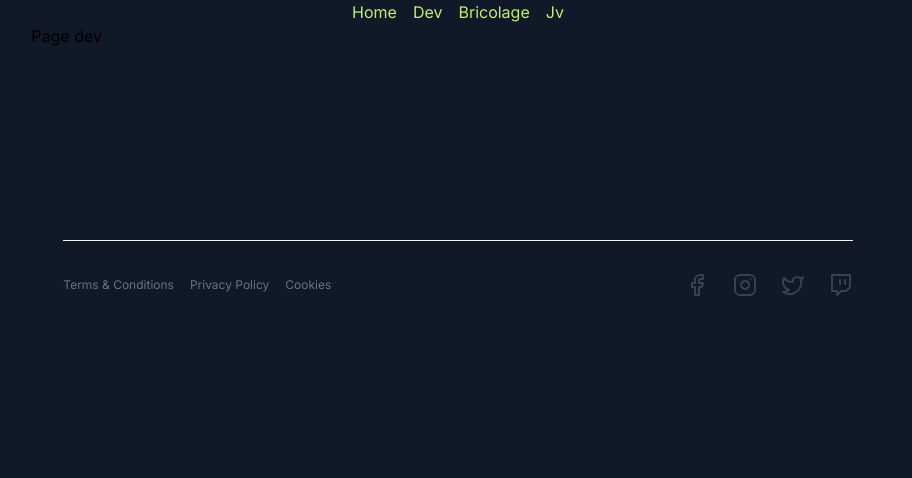
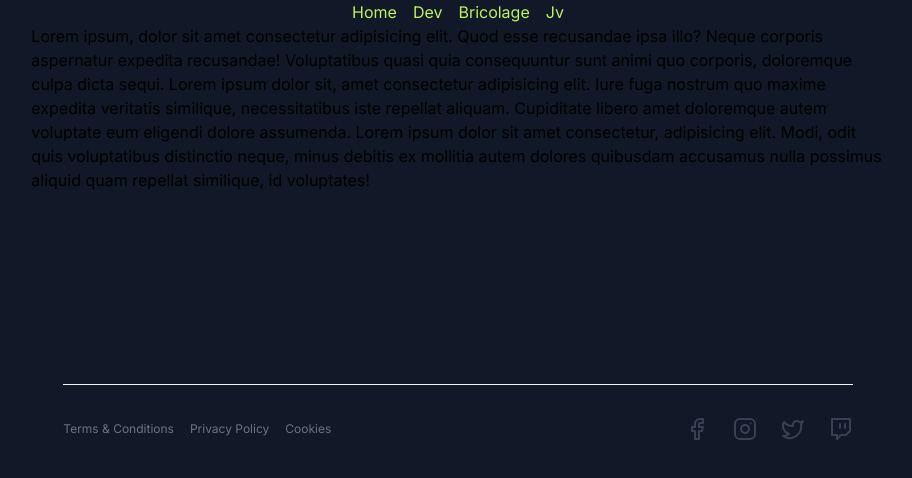
Before and after one commit to alexdev006/next13-blog-strapi, a Next.js app: page /dev in a window 1280 px wide. Shown: the top 478 px of the page, without its empty margins (182-1094 px from the left). Built offline with nearby package versions, Linux system fonts and the light colour scheme.

Commit message:
feat: add first strapi call api & init config

```diff
--- a/src/app/dev/page.jsx
+++ b/src/app/dev/page.jsx
@@ -1,5 +1,19 @@
 const Dev = () => {
-  return <div className="">Page dev</div>;
+  return (
+    <div className="">
+      Lorem ipsum, dolor sit amet consectetur adipisicing elit. Quod esse
+      recusandae ipsa illo? Neque corporis aspernatur expedita recusandae!
+      Voluptatibus quasi quia consequuntur sunt animi quo corporis, doloremque
+      culpa dicta sequi. Lorem ipsum dolor sit, amet consectetur adipisicing
+      elit. Iure fuga nostrum quo maxime expedita veritatis similique,
+      necessitatibus iste repellat aliquam. Cupiditate libero amet doloremque
+      autem voluptate eum eligendi dolore assumenda. Lorem ipsum dolor sit amet
+      consectetur, adipisicing elit. Modi, odit quis voluptatibus distinctio
+      neque, minus debitis ex mollitia autem dolores quibusdam accusamus nulla
+      possimus aliquid quam repellat similique, id voluptates!
+      <p></p>
+    </div>
+  );
 };
 
 export default Dev;
--- a/src/app/page.js
+++ b/src/app/page.js
@@ -1,6 +1,30 @@
 import Card from "@/components/card/card";
+import config from "@/config";
 
-export default function Home() {
+const fetchBlogs = async (params) => {
+  //need try catch ici
+  const reqOptions = {
+    headers: {
+      Authorization: `Bearer ${process.env.API_KEY}`,
+    },
+  };
+  const request = await fetch(
+    `${config.api}/api/blogs?populate=*&${params}`,
+    reqOptions
+  );
+  const response = await request.json();
+
+  return response;
+};
+const Home = async () => {
+  // const featuredBlogs = await fetchBlogs(`&filters[isFeatured][$eq]=true`);
+  // const blogs = await fetchBlogs(`&filters[isFeatured][$eq]=false`);
+  const [featuredBlogs, blogs] = await Promise.all([
+    await fetchBlogs(`filters[isFeatured][$eq]=true`),
+    await fetchBlogs(`filters[isFeatured][$eq]=false`),
+  ]);
+  //console.log("🚀 ~ file: page.js:18 ~ Home ~ blogs:", blogs.data);
+
   return (
     <>
       <section className="text-white bg-gray-900">
@@ -17,13 +41,20 @@ export default function Home() {
           </div>
         </div>
       </section>
+
       <div className="grid content-center grid-cols-1 justify-items-center xl:grid-cols-2 2xl:grid-cols-3">
-        <Card />
-        <Card />
-        <Card />
-        <Card />
-        <Card />
+        {featuredBlogs.data.map((featuredBlog) => (
+          <Card
+            key={featuredBlog.id}
+            category={featuredBlog.attributes.Category}
+            title={featuredBlog.attributes.Title}
+            summary={featuredBlog.attributes.Summary}
+            href={`${featuredBlog.attributes.slug}`}
+          />
+        ))}
       </div>
     </>
   );
-}
+};
+
+export default Home;
--- a/src/components/card/card.jsx
+++ b/src/components/card/card.jsx
@@ -1,79 +1,7 @@
 import Image from "next/image";
 
-const Card = () => {
+const Card = ({ title, category, summary }) => {
   return (
-    // <article className="m-5 overflow-hidden transition rounded-lg shadow hover:shadow-lg w-80">
-    //   <Image
-    //     alt="Office"
-    //     src="https://images.unsplash.com/photo-1524758631624-e2822e304c36?ixlib=rb-1.2.1&ixid=MnwxMjA3fDF8MHxwaG90by1wYWdlfHx8fGVufDB8fHx8&auto=format&fit=crop&w=2070&q=80"
-    //     className="object-cover w-full h-56"
-    //     width={400}
-    //     height={300}
-    //   />
-
-    //   <div className="p-4 bg-white sm:p-6">
-    //     <time datetime="2022-10-10" className="block text-xs text-gray-500">
-    //       10th Oct 2022
-    //     </time>
-
-    //     <a href="#">
-    //       <h3 className="mt-0.5 text-lg text-gray-900">
-    //         How to position your furniture for positivity
-    //       </h3>
-    //     </a>
-
-    //     <p className="mt-2 text-gray-500 line-clamp-3 text-sm/relaxed">
-    //       Lorem ipsum dolor sit amet, consectetur adipisicing elit. Recusandae
-    //       dolores, possimus pariatur animi temporibus nesciunt praesentium
-    //       dolore sed nulla ipsum eveniet corporis quidem, mollitia itaque minus
-    //       soluta, voluptates neque explicabo tempora nisi culpa eius atque
-    //       dignissimos. Molestias explicabo corporis voluptatem?
-    //     </p>
-    //   </div>
-    // </article>
-
-    // <div className="m-5 overflow-hidden transition-shadow duration-300 bg-white rounded shadow-sm">
-    //   <Image
-    //     src="https://images.pexels.com/photos/38568/apple-imac-ipad-workplace-38568.jpeg"
-    //     className="object-cover w-full h-64"
-    //     alt="blog image"
-    //     width={400}
-    //     height={400}
-    //   />
-    //   <div className="p-5 border border-t-0">
-    //     <p className="mb-3 text-xs font-semibold tracking-wide uppercase">
-    //       <a
-    //         href="/"
-    //         className="transition-colors duration-200 text-blue-gray-900 hover:text-deep-purple-accent-700"
-    //         aria-label="Category"
-    //         title="traveling"
-    //       >
-    //         traveling
-    //       </a>
-    //       <span className="text-gray-600">— 28 Dec 2020</span>
-    //     </p>
-    //     <a
-    //       href="/"
-    //       aria-label="Category"
-    //       title="Visit the East"
-    //       className="inline-block mb-3 text-2xl font-bold leading-5 transition-colors duration-200 hover:text-deep-purple-accent-700"
-    //     >
-    //       Visit the East
-    //     </a>
-    //     <p className="mb-2 text-gray-700">
-    //       Sed ut perspiciatis unde omnis iste natus error sit sed quia
-    //       consequuntur magni voluptatem doloremque.
-    //     </p>
-    //     <a
-    //       href="/"
-    //       aria-label=""
-    //       className="inline-flex items-center font-semibold transition-colors duration-200 text-deep-purple-accent-400 hover:text-deep-purple-800"
-    //     >
-    //       Learn more
-    //     </a>
-    //   </div>
-    // </div>
-
     <div class="max-w-2xl overflow-hidden bg-white rounded-lg shadow-md dark:bg-gray-800 m-2 cursor-pointer">
       <Image
         class="object-cover w-full h-64"
@@ -86,7 +14,7 @@ const Card = () => {
       <div class="p-6">
         <div>
           <span class="text-xs font-medium text-blue-600 uppercase dark:text-blue-400">
-            Product
+            {category}
           </span>
           <a
             href="#"
@@ -94,14 +22,9 @@ const Card = () => {
             tabindex="0"
             role="link"
           >
-            I Built A Successful Blog In One Year
+            {title}
           </a>
-          <p class="mt-2 text-sm text-gray-600 dark:text-gray-400">
-            Lorem ipsum dolor sit amet, consectetur adipiscing elit. Molestie
-            parturient et sem ipsum volutpat vel. Natoque sem et aliquam mauris
-            egestas quam volutpat viverra. In pretium nec senectus erat. Et
-            malesuada lobortis.
-          </p>
+          <p class="mt-2 text-sm text-gray-600 dark:text-gray-400">{summary}</p>
         </div>
 
         <div class="mt-4">
--- /dev/null
+++ b/src/config.js
@@ -0,0 +1,5 @@
+const config = {
+  api: "http://127.0.0.1:1337",
+};
+
+export default config;
```
Also changed, not shown: 1 other file (tests, documents, lock files or other folders).
